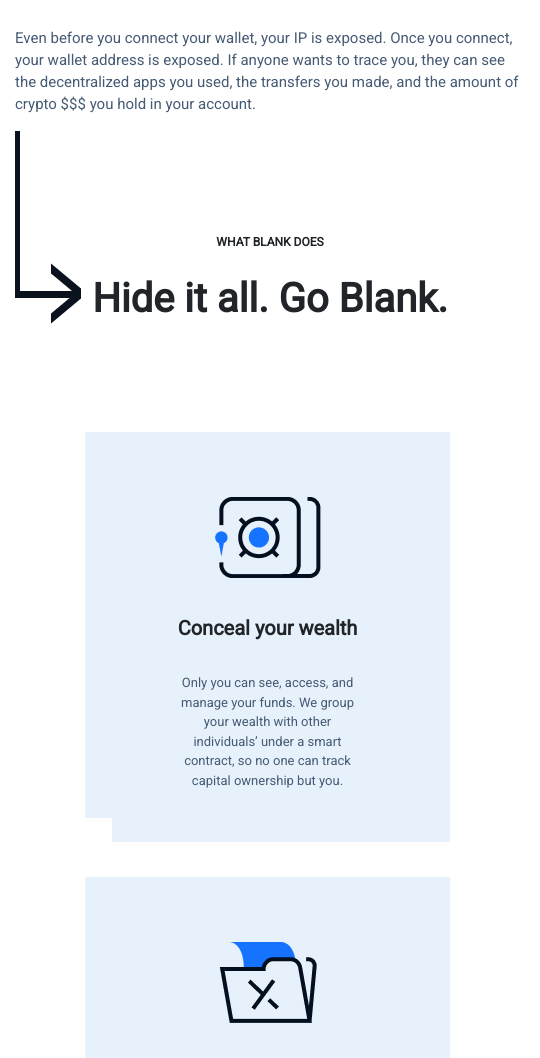
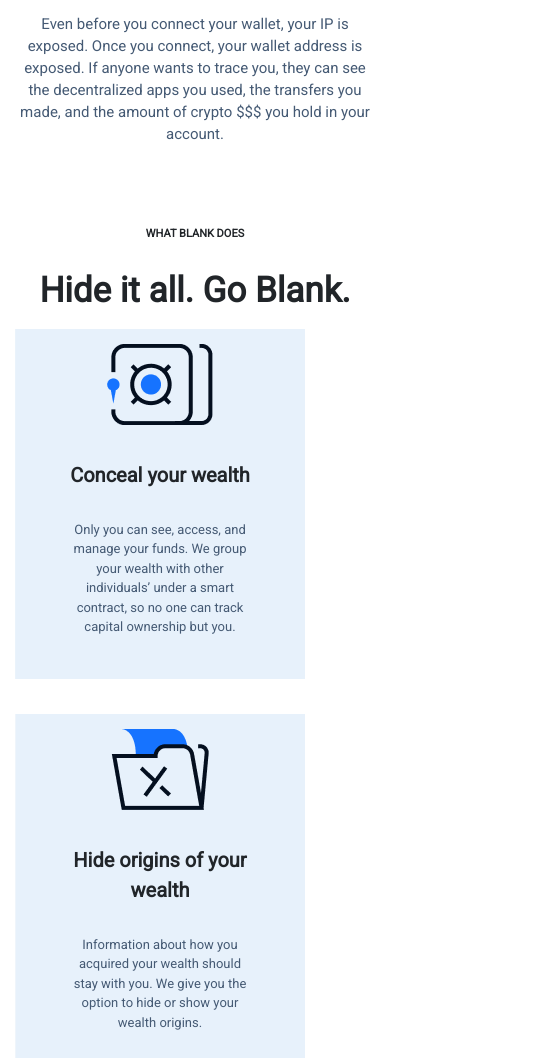
Before and after one commit to Fleyteug/blank, a plain HTML site: page src/index.html in a window 390 px wide. Shown: the part 741-1799 px from the top of the page, 540 px wide, since content can reach past the window. Drawn offline with Linux system fonts and the light colour scheme.

Commit message:
added adaptation for 320.. looks like crap

```diff
--- a/src/sass/blocks/_media.scss
+++ b/src/sass/blocks/_media.scss
@@ -151,15 +151,49 @@
 ///
 @media (max-width: 576px) {
     .container {
-        width: 540px;
+        width: 100%;
+    }
+    .title__upper {
+        text-align: center;
+        font-size: 11px;
+        padding-top: 20px;
+    }
+    h1 {
+        font-size: 35px;
+        line-height: 40px;
+        text-align: center;
+    }
+    .page__title {
+        font-size: 35px;
+        line-height: 40px;
+        text-align: center;
+    }
+    .page__title_center {
+        font-size: 35px;
+        line-height: 40px;
+        padding-top: 20px;
+    }
+    .title__upper_center {
+        font-size: 11px;
+        padding-top: 50px;
+    }
+    .title__descr {
+        font-size: 15px;
+        text-align: center;
     }
     .promo {
+        .promo__content {
+            margin-top: 0px;
+        }
         .promo__nav {
             display: none;
         }
         .promo__btns {
-            width: 505px;
+            text-align: center;
+            width: 300px;
+            display: block;
             .btn {
+                margin-top: 5px;
                 height: 42px;
                 width: 230px;
             }
@@ -175,18 +209,32 @@
             display: none;
         }
     }
+    .Whyblank {
+        .line_vertical {
+            display: none;
+        }
+    }
     .blankdoes {
         .blankdoes__advantages {
+            padding-top: 25px;
             display: grid;
             grid-template-columns: 365px;
-            width: 370px;
+            width: 100%;
             text-align: center;
+            .advantage__item {
+                max-width: 290px;
+                max-height: 350px;
+                .advantage__item_wrapper {
+                    padding-top: 15px;
+                    padding-bottom: 15px;
+                }
+            }
         }
-        .line_arrow_up {
-            left: 36px;
+        .line__wrapper {
+            display: none;
         }
-        .line_arrow_down {
-            left: 36px;
+        .titles__wrapper {
+            top: 15px;
         }
     }
 
```
Also changed, not shown: src/css/style.css, 1 other file.
